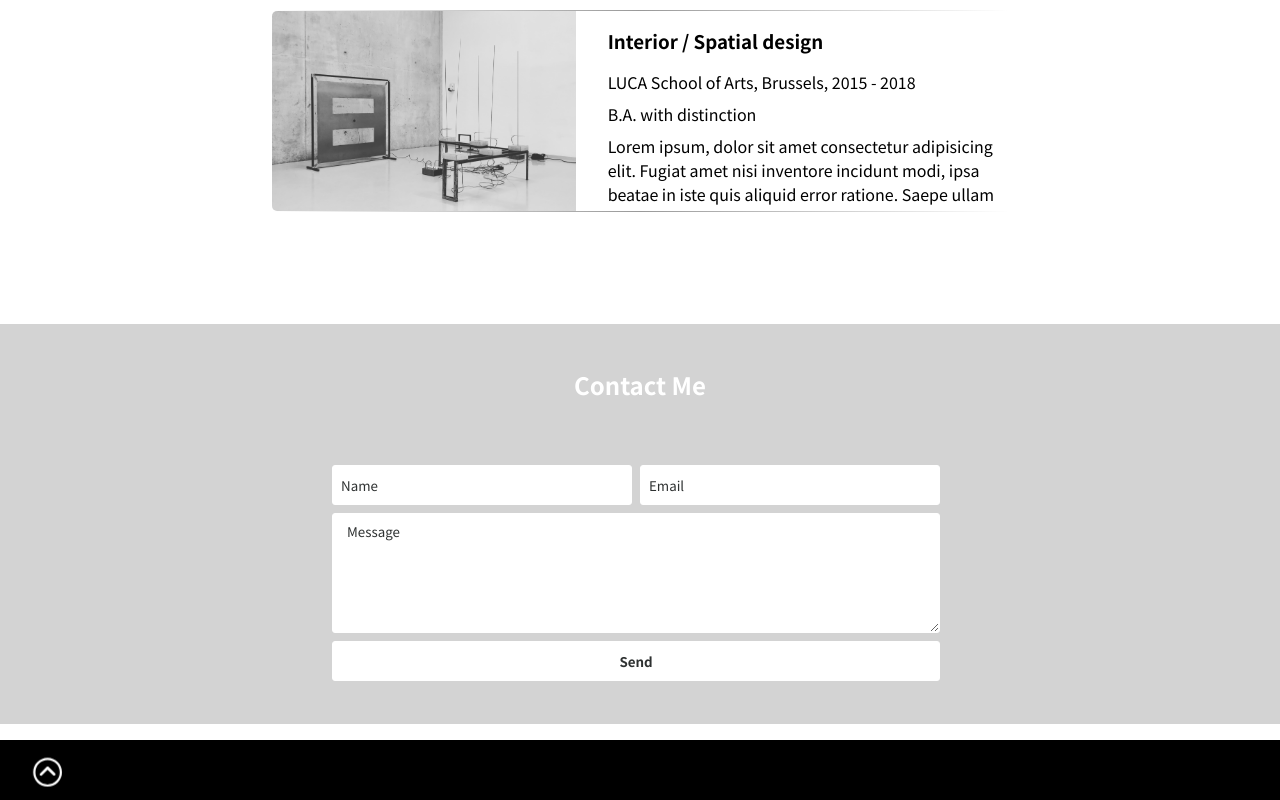
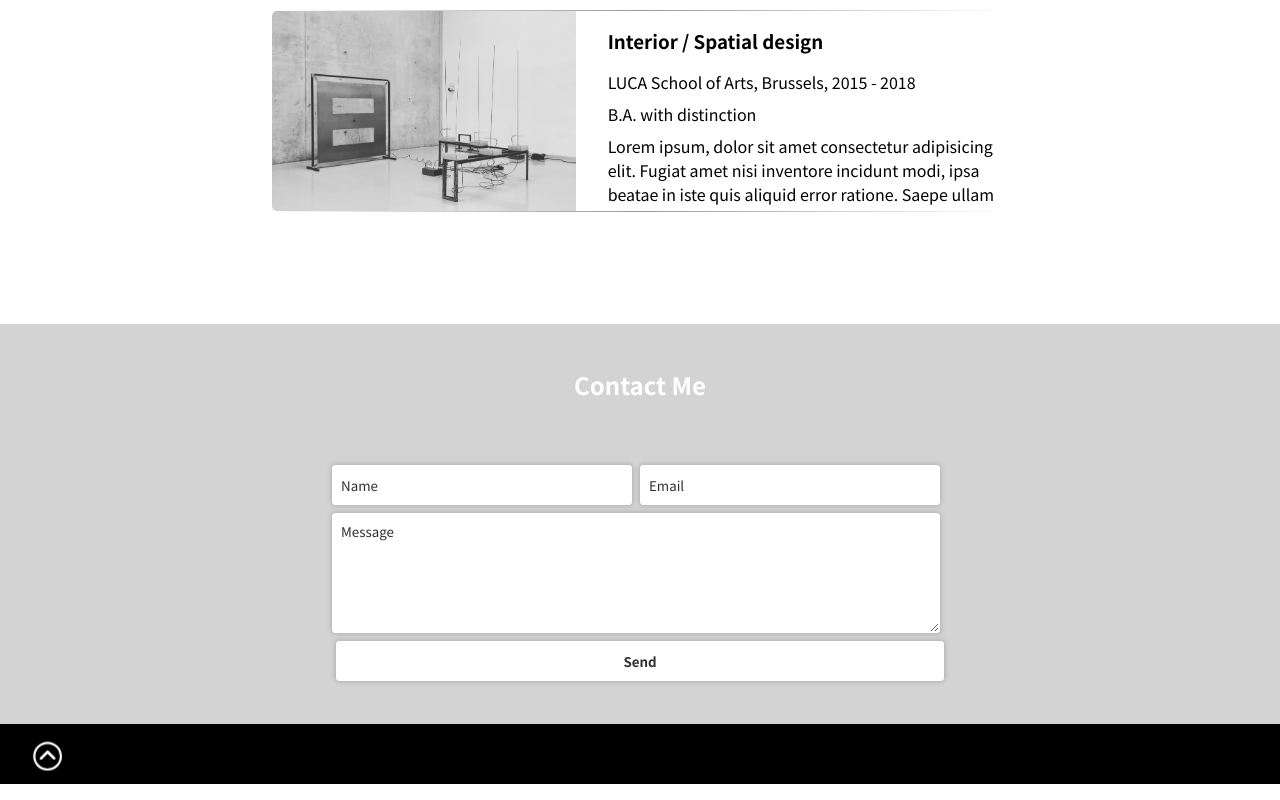
Before and after one commit to 712derek/portfolio, a React (Create React App) app in the folder portfolio/: page /about in a window 1280 px wide. Shown: the part 3376-4176 px from the top of the page. Built offline with nearby package versions, Linux system fonts and the light colour scheme.

Commit message:
contactform mobile finished

```diff
--- a/portfolio/src/App.js
+++ b/portfolio/src/App.js
@@ -6,7 +6,7 @@ import About from "./Components/About";
 import Projects from "./Components/Projects";
 import Experience from "./Components/Experience";
 import GlobalStyle from "./globalStyles";
-// import Dropdown from "./Components/Dropdown";
+import Dropdown from "./Components/Dropdown";
 import Education from "./Components/Education";
 import Footer from "./Components/Footer";
 import SocialBar from "./Components/SocialBar";
@@ -40,7 +40,7 @@ function App() {
       <GlobalStyle />
       <Router>
         {show ? <Navbar toggle={toggle} /> : null}
-        {/* <Dropdown isOpen={isOpen} toggle={toggle} /> */}
+        <Dropdown isOpen={isOpen} toggle={toggle} />
         <Lead />
         <SocialBar />
         <About path="/about" component={About} />
--- a/portfolio/src/Components/ContactForm.js
+++ b/portfolio/src/Components/ContactForm.js
@@ -1,6 +1,6 @@
 import React, { useState, useEffect } from "react";
 import { db } from "../firebase";
-import styled from "styled-components";
+import styled, { css } from "styled-components";
 
 const FormSection = styled.form`
   position: relative;
@@ -16,7 +16,7 @@ const FormSection = styled.form`
   background: rgb(211, 211, 211);
 
   @media (max-width: 768px) {
-    height: 1500px;
+    height: cacl(100% + 10vh);
   }
 `;
 
@@ -43,15 +43,22 @@ const FormTop = styled.div`
   display: flex;
   justify-content: center;
   margin-bottom: 0.5rem;
+
+  @media (max-width: 768px) {
+    display: flex;
+    flex-direction: column;
+    align-items: center;
+  }
 `;
 
 const FormBottom = styled.div`
   display: flex;
   justify-content: center;
   flex-direction: column;
+  align-items: center;
 `;
 
-const FormName = styled.input`
+const FormStyle = css`
   width: 300px;
   height: 40px;
   margin-right: 0.5rem;
@@ -59,6 +66,7 @@ const FormName = styled.input`
   border: 1px solid #fff;
   border-radius: 3px;
   transition: all 0.1s ease;
+  box-shadow: 0 0 5px 0.5px rgba(0, 0, 0, 0.2);
 
   &::placeholder {
     color: rgba(46, 49, 49, 1);
@@ -68,31 +76,34 @@ const FormName = styled.input`
   }
   &:focus {
     outline: none;
-    background-color: rgba(0, 0, 0, 0.6);
+    background: rgba(0, 0, 0, 0.6);
+    box-shadow: 0 0 5px 2px rgba(0, 0, 0, 0.2);
+
     color: #fff;
+  }
+
+  @media (max-width: 768px) {
+    margin-bottom: 0.5rem;
   }
 `;
 
-const FormEmail = styled(FormName)``;
+const FormName = styled.input`
+  ${FormStyle}
+`;
+
+const FormEmail = styled.input`
+  ${FormStyle}
+`;
 
 const FormTextarea = styled.textarea`
+  ${FormStyle}
   width: 608px;
   height: 120px;
   margin-bottom: 0.5rem;
-  border: 1px solid #fff;
-  border-radius: 3px;
-  padding: 0.5rem;
 
-  &::placeholder {
-    color: rgba(46, 49, 49, 1);
-  }
-  &:hover {
-    border: 2px solid rgba(0, 0, 0, 0.6);
-  }
-  &:focus {
-    outline: none;
-    background-color: rgba(0, 0, 0, 0.6);
-    color: #fff;
+  @media (max-width: 768px) {
+    margin-top: -0.5rem;
+    width: 300px;
   }
 `;
 
@@ -104,9 +115,15 @@ const FormButton = styled.button`
   border-radius: 3px;
   outline: none;
   color: rgba(46, 49, 49, 1);
+  box-shadow: 0 0 5px 0.5px rgba(0, 0, 0, 0.2);
+  transition: all 0.1s ease;
 
   &:hover {
     border: 2px solid rgba(0, 0, 0, 0.6);
+  }
+
+  @media (max-width: 768px) {
+    width: 200px;
   }
 `;
 
@@ -115,9 +132,6 @@ const ContactForm = () => {
   const [email, setEmail] = useState("");
   const [message, setMessage] = useState("");
   const [buttonText, setButtonText] = useState("Send");
-
-  const changeText = (text) => setButtonText(text);
-
   const [loader, setLoader] = useState(false);
 
   const handleSubmit = (e) => {
@@ -161,7 +175,7 @@ const ContactForm = () => {
         </FormTop>
         <FormBottom>
           <FormTextarea
-            placeholder="  Message"
+            placeholder="Message"
             value={message}
             onChange={(e) => setMessage(e.target.value)}
           />
@@ -170,7 +184,7 @@ const ContactForm = () => {
             type="submit"
             style={{
               background: loader ? "rgba(0, 0, 0, 0.6)" : "#fff",
-              color: loader ? "white" : "",
+              color: loader ? "white" : "rgba(46, 49, 49, 1)",
               fontWeight: loader ? "bolder" : "bold",
             }}
           >
--- a/portfolio/src/Components/Experience.js
+++ b/portfolio/src/Components/Experience.js
@@ -7,9 +7,9 @@ const ExperienceSection = styled.section`
   height: 100vh;
   min-height: 500px;
   max-height: 1080px;
-  background-size: cover !important;
+  background-size: cover;
   padding: 15px;
-  overflow: hidden !important;
+  overflow: hidden;
   display: flex;
   justify-content: center;
   align-items: center;
@@ -17,7 +17,7 @@ const ExperienceSection = styled.section`
   justify-content: space-around;
 
   @media (max-width: 768px) {
-    height: 1500px;
+    height: 2000px;
   }
 `;
 
--- a/portfolio/src/Components/Footer.js
+++ b/portfolio/src/Components/Footer.js
@@ -34,7 +34,6 @@ const FooterSection = styled.div`
   display: flex;
   justify-content: space-between;
   height: 60px;
-  margin-top: 1rem;
   padding: 1rem 2rem;
   background: rgb(0, 0, 0);
 
@@ -42,7 +41,6 @@ const FooterSection = styled.div`
   bottom: 0;
   left: 0;
   width: 100%;
-  z-index: 100;
   animation: ${appear} 0.3s ease-out;
 
   @media screen and (max-width: 768px) {
--- a/portfolio/src/Components/Projects.js
+++ b/portfolio/src/Components/Projects.js
@@ -19,7 +19,7 @@ const ProjectSection = styled.section`
   background: rgb(211, 211, 211);
 
   @media (max-width: 768px) {
-    height: 1500px;
+    height: 100%;
   }
 `;
 
```
